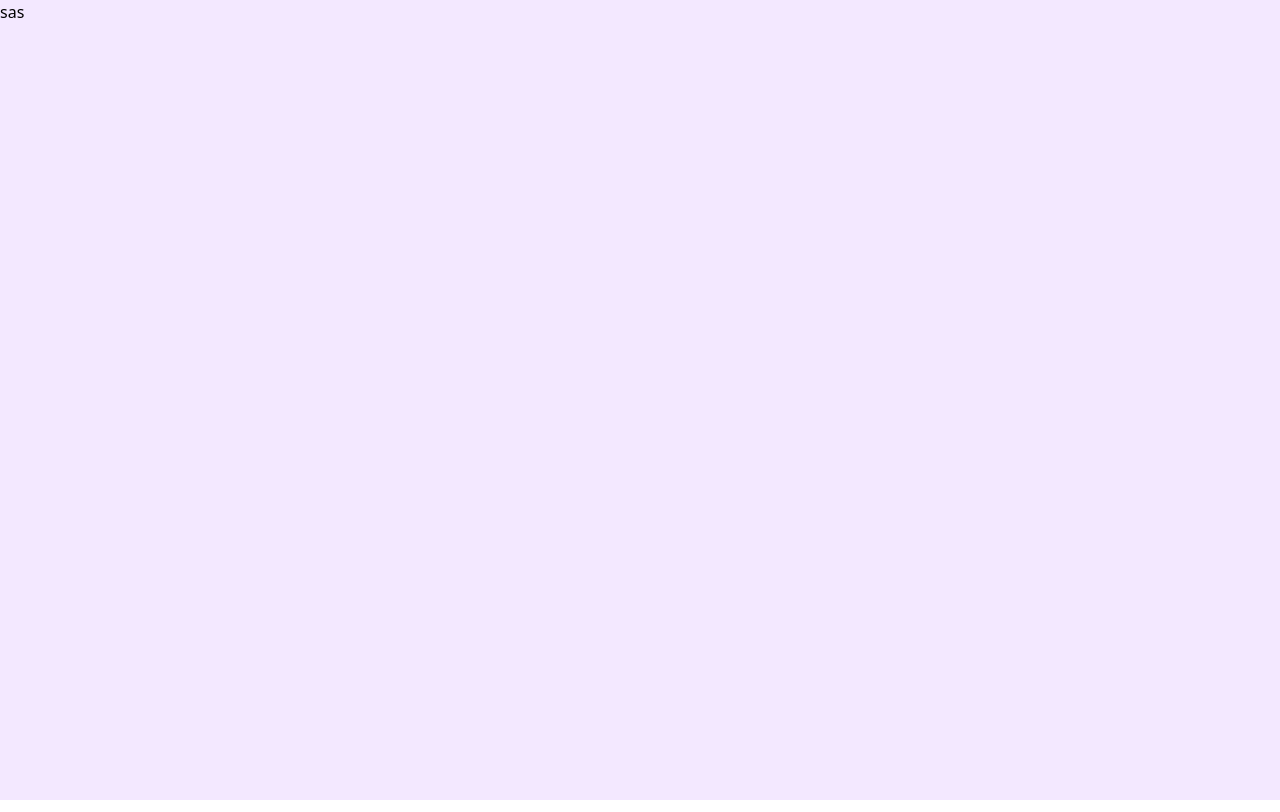
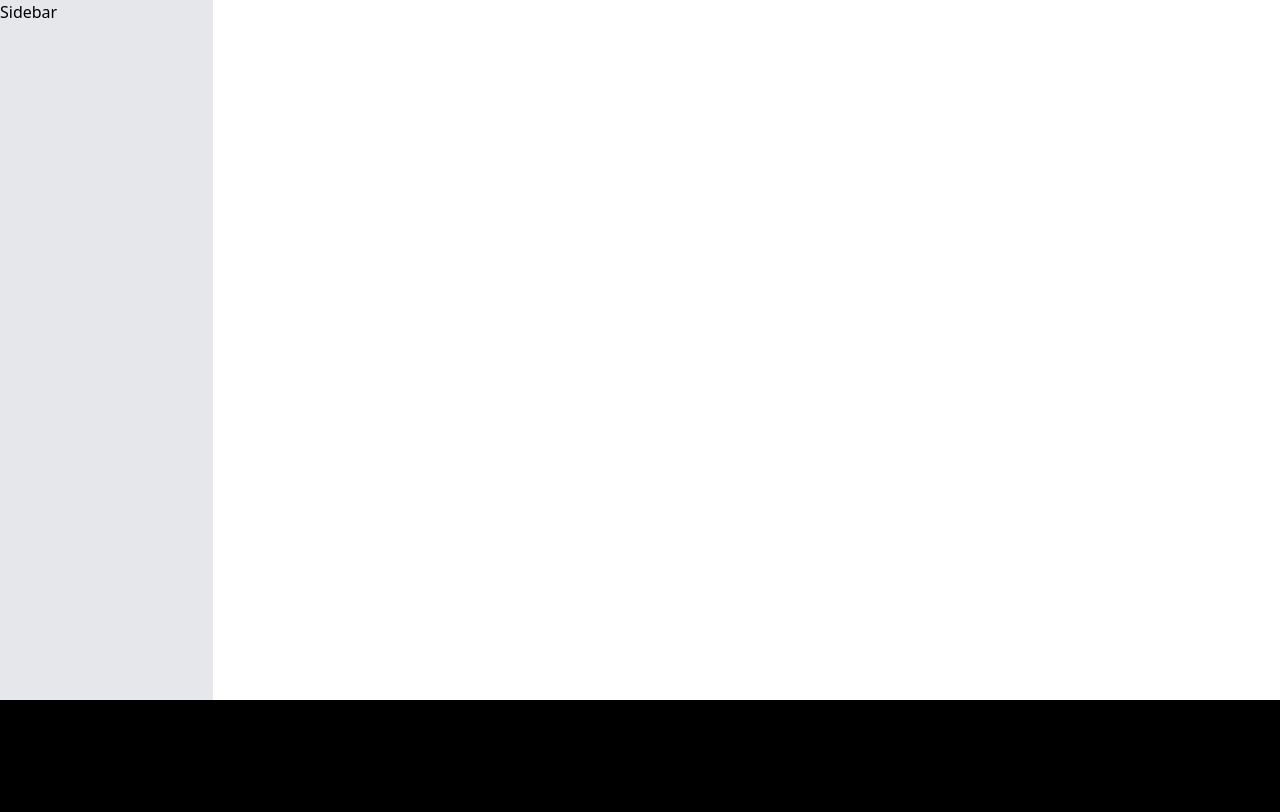
Before and after one commit to enesyagmur/spotify-web-clone, a React (Create React App) app: page /home in a window 1280 px wide. Built offline with nearby package versions, Linux system fonts and the light colour scheme.

Commit message:
router yapısı, layout yapısı ve klasör yapısı oluşturuldu

```diff
--- a/src/App.js
+++ b/src/App.js
@@ -1,5 +1,26 @@
+import { BrowserRouter, Route, Routes } from "react-router-dom";
+import Login from "./pages/Login/Login";
+import Register from "./pages/Register/Register";
+import MasterLayout from "./Layout/MasterLayout";
+import { CustomRouter } from "./Router/CustomRouter";
+
 function App() {
-  return <div className="w-full h-svh bg-purple-100">sas</div>;
+  return (
+    <div>
+      <BrowserRouter>
+        <Routes>
+          <Route path="/" element={<Login />} />
+          <Route path="/register" element={<Register />} />
+
+          <Route element={<MasterLayout />}>
+            {CustomRouter.map((item, index) => (
+              <Route {...item} key={index} />
+            ))}
+          </Route>
+        </Routes>
+      </BrowserRouter>
+    </div>
+  );
 }
 
 export default App;
--- /dev/null
+++ b/src/Layout/MasterLayout.jsx
@@ -0,0 +1,17 @@
+import React from "react";
+import Player from "../components/Player";
+import Sidebar from "../components/Sidebar";
+
+const MasterLayout = ({ children }) => {
+  return (
+    <div className="w-full h-full flex flex-col">
+      <div className="w-full h-[700px] flex">
+        <Sidebar />
+        <main className="w-5/6 h-full">{children}</main>
+      </div>
+      <Player />
+    </div>
+  );
+};
+
+export default MasterLayout;
--- /dev/null
+++ b/src/Router/CustomRouter.jsx
@@ -0,0 +1,13 @@
+import Home from "../pages/Home/Home";
+import Search from "../pages/Search/Search";
+
+export const CustomRouter = [
+  {
+    path: "/home",
+    element: <Home />,
+  },
+  {
+    path: "/search",
+    element: <Search />,
+  },
+];
--- /dev/null
+++ b/src/components/Player.jsx
@@ -0,0 +1,7 @@
+import React from "react";
+
+const Player = () => {
+  return <div className="w-full h-28 bg-black ">Player</div>;
+};
+
+export default Player;
--- /dev/null
+++ b/src/components/Sidebar.jsx
@@ -0,0 +1,7 @@
+import React from "react";
+
+const Sidebar = () => {
+  return <div className="w-1/6 h-full bg-gray-200">Sidebar</div>;
+};
+
+export default Sidebar;
--- /dev/null
+++ b/src/pages/Home/Home.jsx
@@ -0,0 +1,7 @@
+import React from "react";
+
+const Home = () => {
+  return <div>Home</div>;
+};
+
+export default Home;
--- /dev/null
+++ b/src/pages/Login/Login.jsx
@@ -0,0 +1,7 @@
+import React from "react";
+
+const Login = () => {
+  return <div>Login</div>;
+};
+
+export default Login;
--- /dev/null
+++ b/src/pages/Register/Register.jsx
@@ -0,0 +1,7 @@
+import React from "react";
+
+const Register = () => {
+  return <div>Register</div>;
+};
+
+export default Register;
--- /dev/null
+++ b/src/pages/Search/Search.jsx
@@ -0,0 +1,7 @@
+import React from "react";
+
+const Search = () => {
+  return <div>Search</div>;
+};
+
+export default Search;
```
